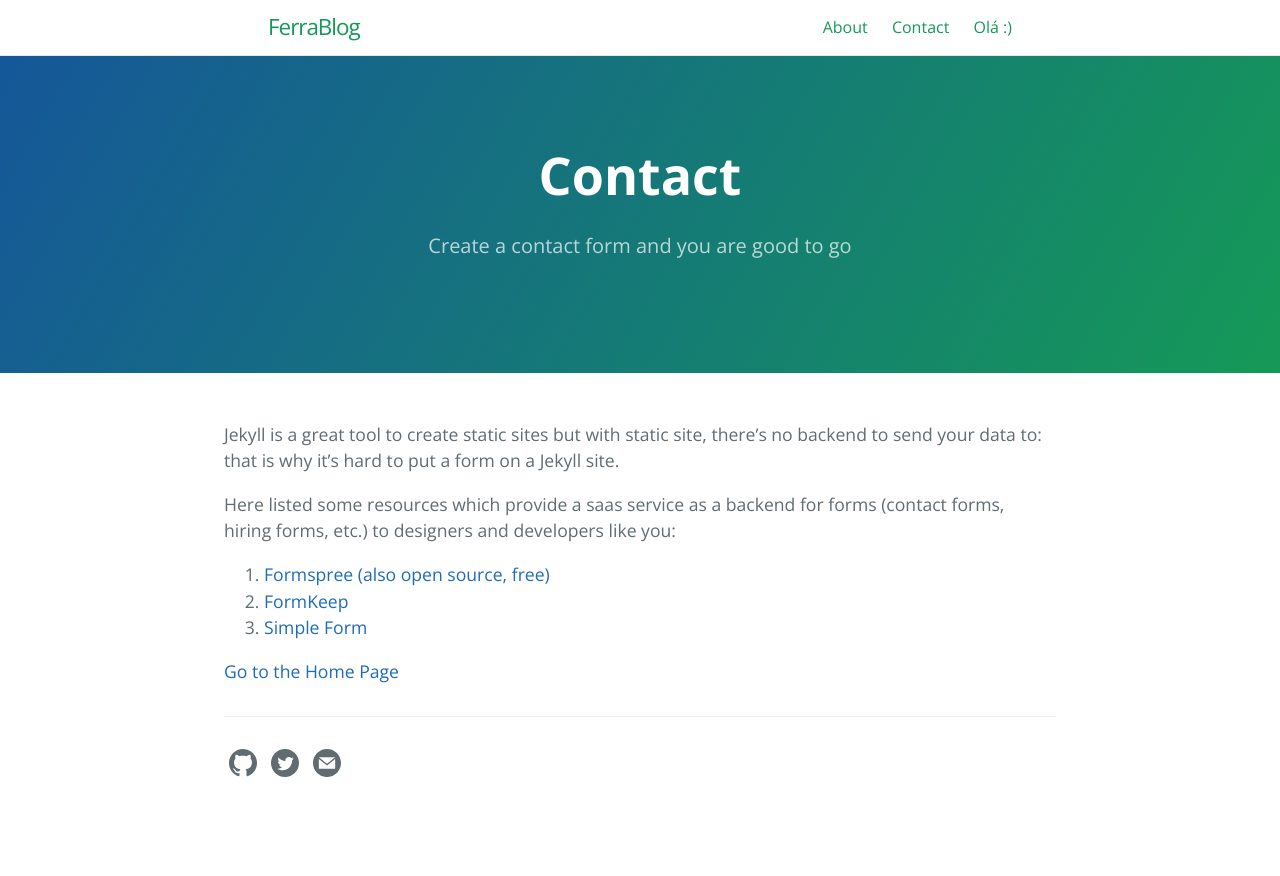
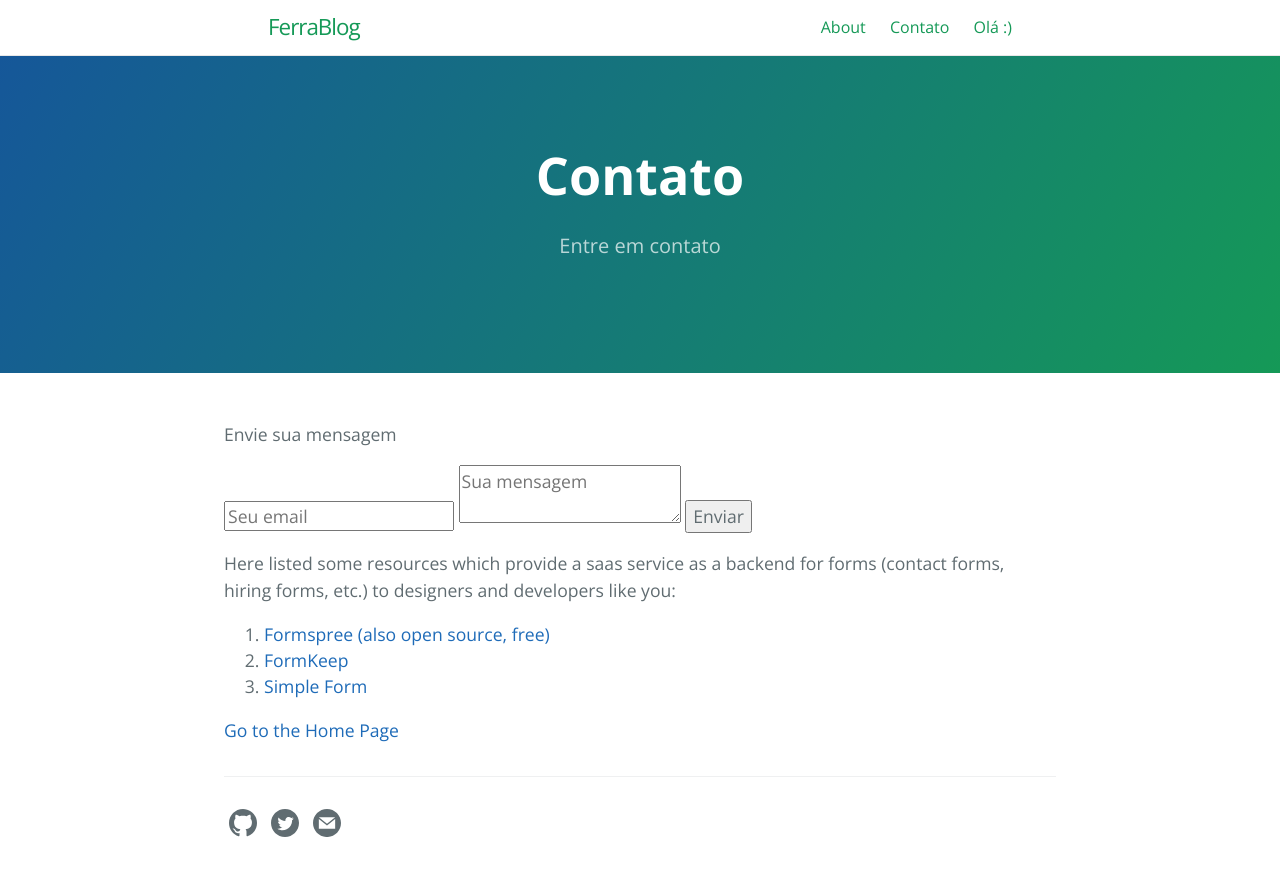
Before and after one commit to tiagocordeiro/tiagocordeiro.github.io, a Jekyll site: the page built from contact.md, in a window 1280 px wide. Shown: the top 876 px of the page. Built offline with Jekyll 4.4.1, drawn with Linux system fonts in a browser that asks for light colours.

Commit message:
Adiciona formulário de contato

```diff
--- a/contact.md
+++ b/contact.md
@@ -1,10 +1,16 @@
 ---
 layout: page
-title: Contact
-tagline: Create a contact form and you are good to go
+title: Contato
+tagline: Entre em contato
 ---
 
-Jekyll is a great tool to create static sites but with static site, there's no backend to send your data to: that is why it's hard to put a form on a Jekyll site.
+Envie sua mensagem
+
+<form method="POST" action="https://formspree.io/tiago@mulhergorila.com">
+  <input type="email" name="email" placeholder="Seu email">
+  <textarea name="message" placeholder="Sua mensagem"></textarea>
+  <button type="submit">Enviar</button>
+</form>
 
 Here listed some resources which provide  a saas service as a backend for forms (contact forms, hiring forms, etc.) to designers and developers like you:
 1. [Formspree (also open source, free)](https://formspree.io/)
```
